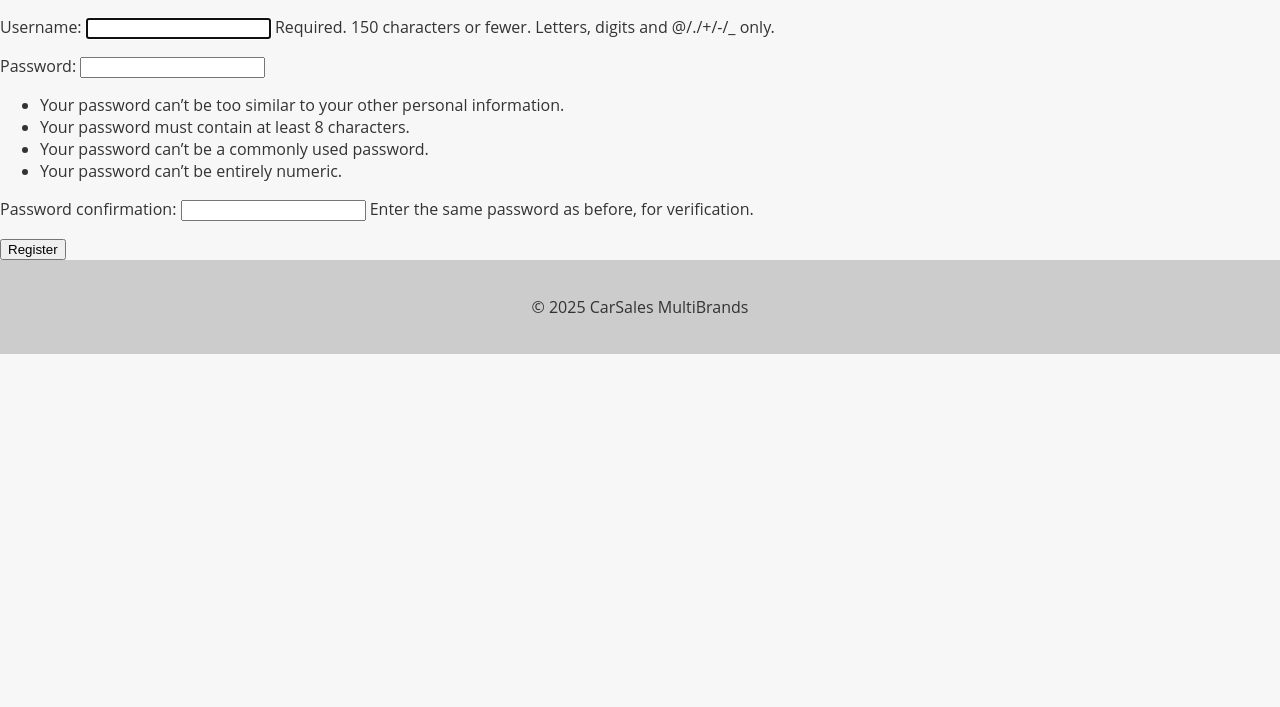
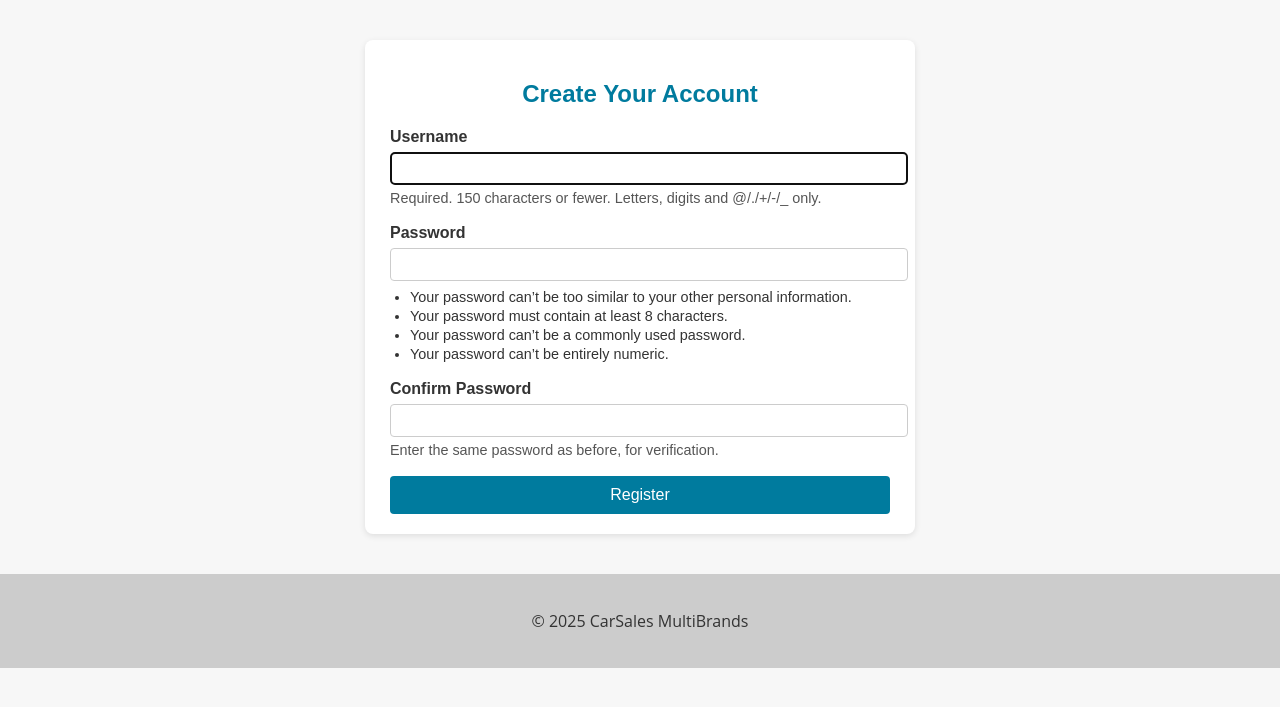
Before and after one commit to Daniel-Q-Reis/CarSales, a Django app: page /register/ in a window 1280 px wide. Shown: the part 50-757 px from the top of the page. Run offline with Django 5.2, Linux system fonts and the light colour scheme.

Commit message:
style(accounts): apply custom styles to registration page
Overhauls the register.html template with a custom layout.

Manually renders each form field for greater control over structure.

Adds inline CSS to create a styled, card-based container for the form.

Explicitly displays field errors and help text for improved UX.

```diff
--- a/accounts/templates/register.html
+++ b/accounts/templates/register.html
@@ -2,12 +2,100 @@
 
 {% block content %}
 
+<style>
+    .register-container {
+        max-width: 500px;
+        margin: 40px auto;
+        background: #ffffff;
+        padding: 20px 25px;
+        border-radius: 8px;
+        box-shadow: 0 2px 6px rgba(0,0,0,0.1);
+        font-family: Arial, sans-serif;
+    }
+
+    .register-container h2 {
+        text-align: center;
+        margin-bottom: 20px;
+        color: #007B9E;
+    }
+
+    .form-group {
+        margin-bottom: 18px;
+    }
+
+    .form-group label {
+        display: block;
+        font-weight: bold;
+        margin-bottom: 6px;
+    }
+
+    .form-group input {
+        width: 100%;
+        padding: 8px;
+        border-radius: 4px;
+        border: 1px solid #ccc;
+    }
+
+    .help-text {
+        font-size: 0.9em;
+        color: #555;
+        margin-top: 5px;
+    }
+
+    .password-help ul {
+        padding-left: 20px;
+        margin: 8px 0 0 0;
+    }
+
+    .password-help li {
+        font-size: 0.9em;
+        margin-bottom: 3px;
+    }
+
+    .register-btn {
+        width: 100%;
+        padding: 10px;
+        background-color: #007B9E;
+        color: white;
+        border: none;
+        border-radius: 4px;
+        cursor: pointer;
+        font-size: 1em;
+    }
+
+    .register-btn:hover {
+        background-color: #005f73;
+    }
+</style>
+
+<div class="register-container">
+    <h2>Create Your Account</h2>
     <form method="post">
         {% csrf_token %}
 
-        {{ user_form.as_p }}
+        <div class="form-group">
+            {{ user_form.username.errors }}
+            <label>Username</label>
+            {{ user_form.username }}
+            <div class="help-text">{{ user_form.username.help_text|safe }}</div>
+        </div>
 
-        <input type="submit" value="Register">
+        <div class="form-group">
+            {{ user_form.password1.errors }}
+            <label>Password</label>
+            {{ user_form.password1 }}
+            <div class="password-help">{{ user_form.password1.help_text|safe }}</div>
+        </div>
+
+        <div class="form-group">
+            {{ user_form.password2.errors }}
+            <label>Confirm Password</label>
+            {{ user_form.password2 }}
+            <div class="help-text">{{ user_form.password2.help_text|safe }}</div>
+        </div>
+
+        <button type="submit" class="register-btn">Register</button>
     </form>
+</div>
 
 {% endblock %}
```
